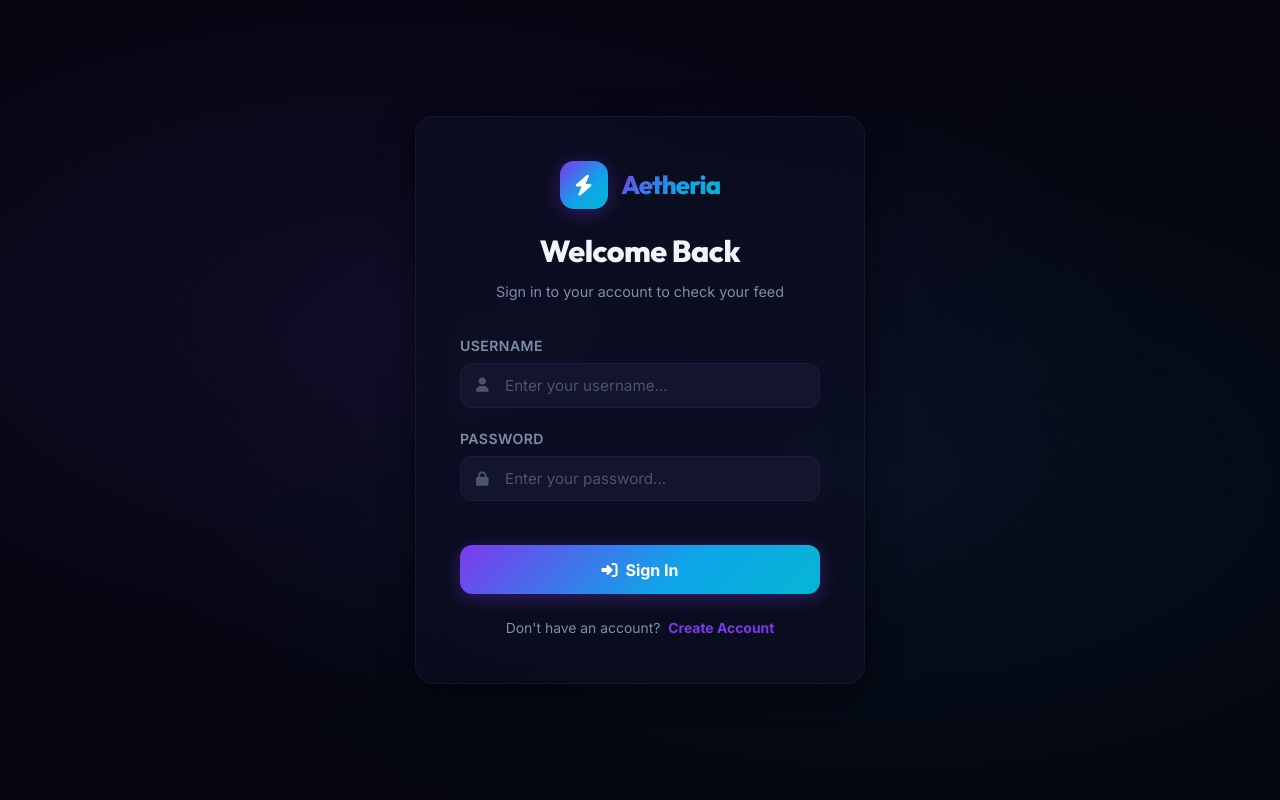
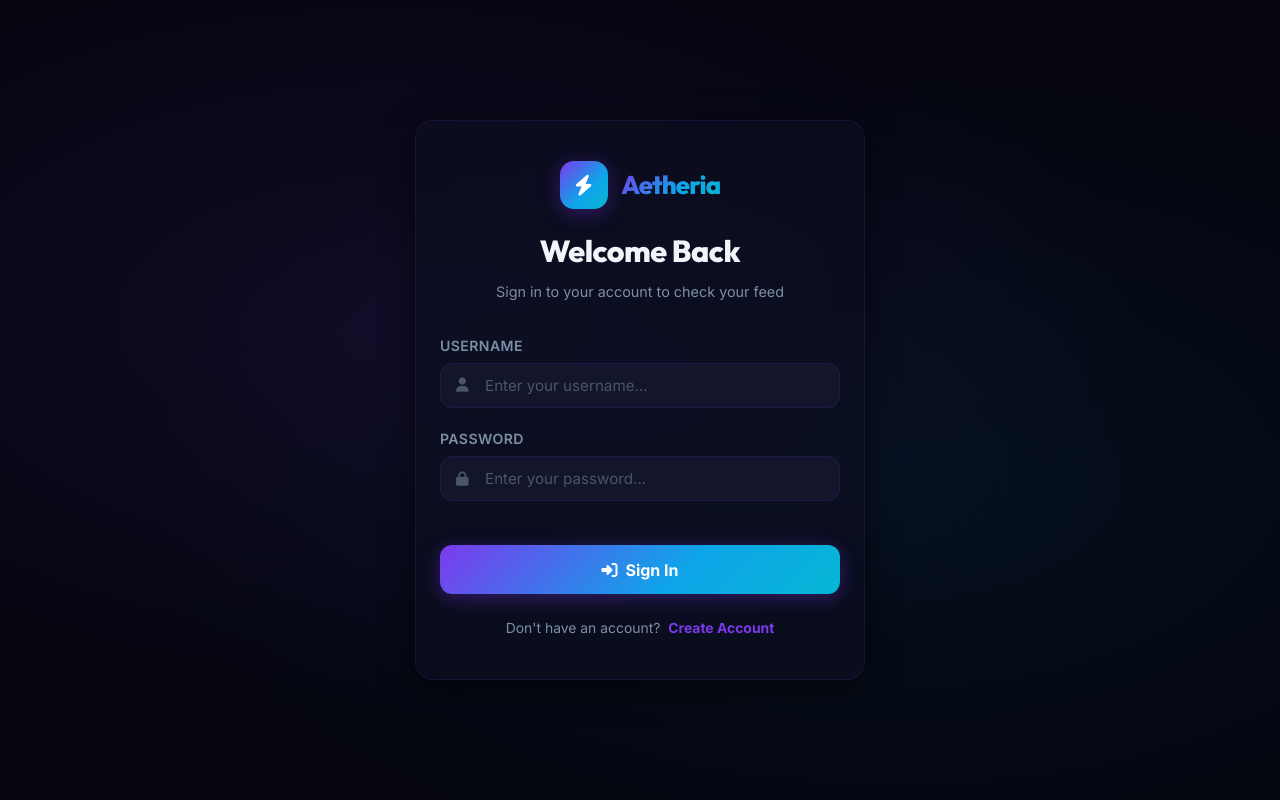
Before and after one commit to 23CABSAKTHIRENGANATHANk/CodeAlpha_Aetheria, a Django app: page /login/?next=/explore/ in a window 1280 px wide. Run offline with Django 5.2, Linux system fonts and the light colour scheme.

Commit message:
feat: initialize core design system and layout with main.css

```diff
--- a/socialmedia/static/css/main.css
+++ b/socialmedia/static/css/main.css
@@ -979,12 +979,13 @@ button { font-family: inherit; }
 /* ===== AUTH CARDS ===== */
 .auth-container {
     min-height: 100vh;
-    display: flex;
-    align-items: center;
-    justify-content: center;
-    padding: 2rem;
+    height: 100dvh;
+    display: flex;
+    padding: 2rem 1rem;
     background: var(--bg-primary);
     position: relative;
+    overflow-y: auto;
+    -webkit-overflow-scrolling: touch;
 }
 .auth-container::before {
     content: '';
@@ -995,7 +996,7 @@ button { font-family: inherit; }
     pointer-events: none;
 }
 
-.auth-card { width: 100%; max-width: 450px; padding: 2.75rem; position: relative; z-index: 1; }
+.auth-card { width: 100%; max-width: 450px; margin: auto; padding: 2.5rem 1.5rem; position: relative; z-index: 1; }
 
 .auth-header { text-align: center; margin-bottom: 2rem; }
 .auth-title {
```
